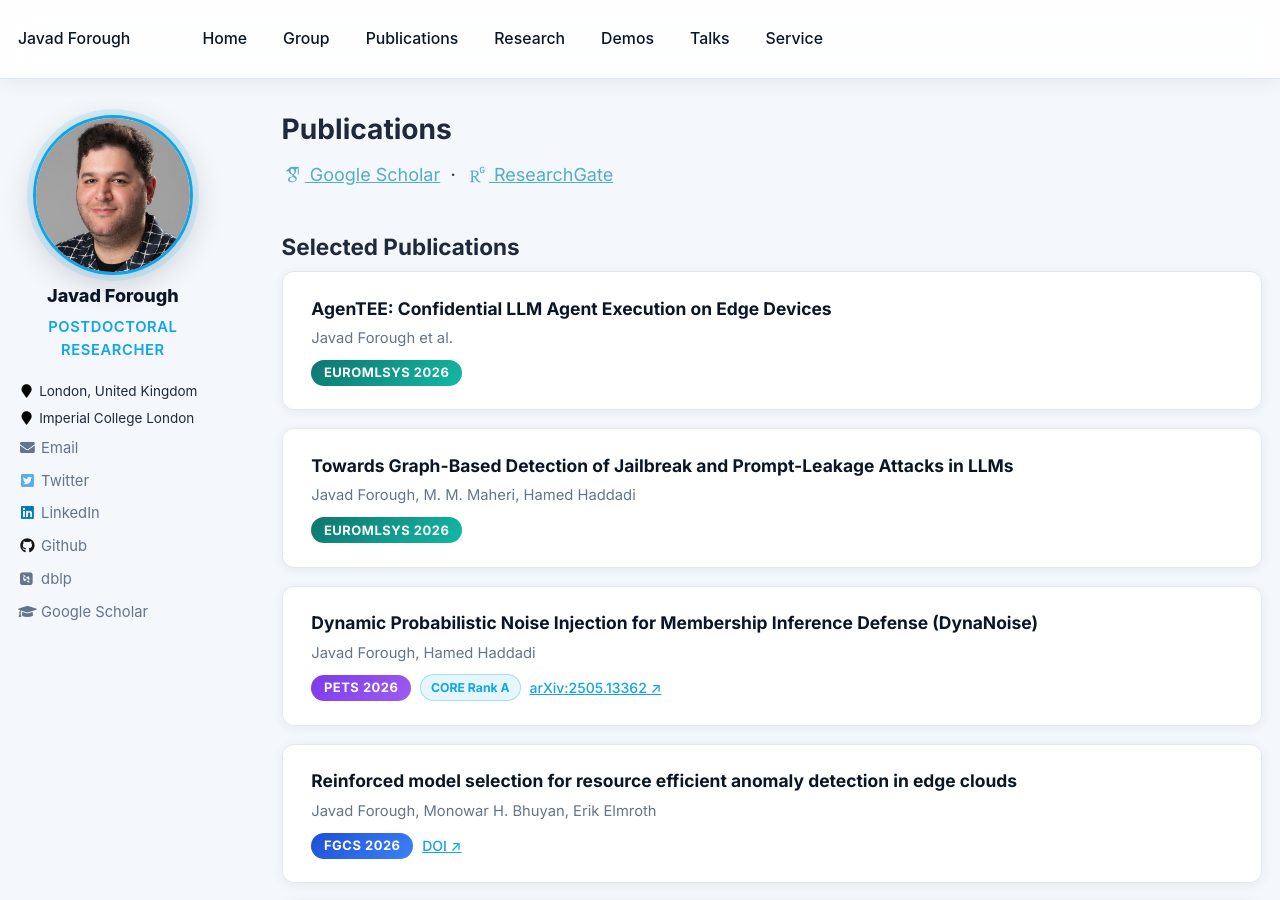
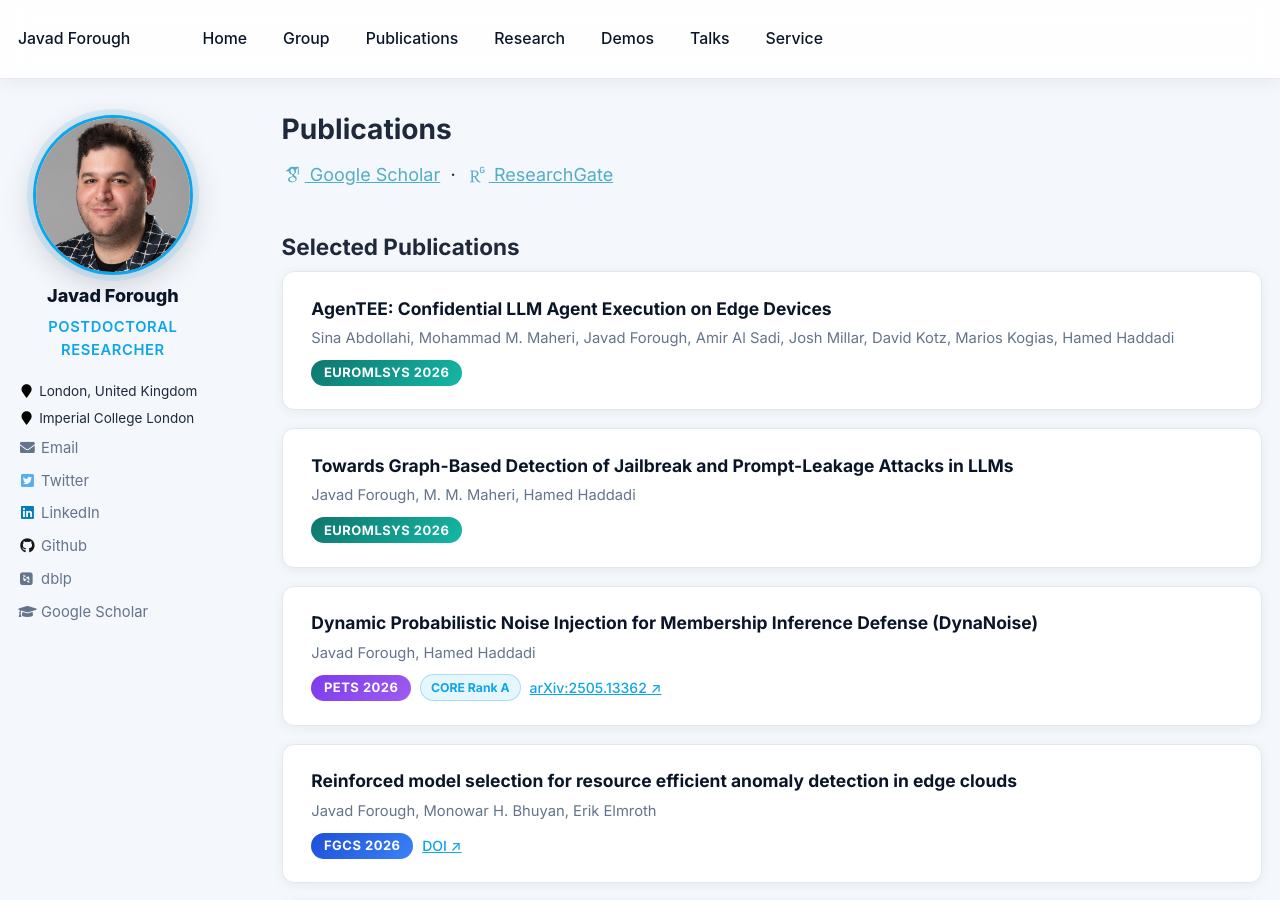
Before and after one commit to Javad-Forough/Javad-Forough.github.io, a Jekyll site: the page built from _pages/publications.md, in a window 1280 px wide and 900 px high. Built offline with Jekyll 4.4.1, drawn with Linux system fonts in a browser that asks for light colours; nearby versions of some CDN libraries; some web fonts are replaced.

Commit message:
Update website

```diff
--- a/_pages/publications.md
+++ b/_pages/publications.md
@@ -13,7 +13,7 @@ classes: wide
 
 <div class="pub-card" data-aos="fade-up">
   <div class="pub-title">AgenTEE: Confidential LLM Agent Execution on Edge Devices</div>
-  <div class="pub-authors">Javad Forough et al.</div>
+  <div class="pub-authors">Sina Abdollahi, Mohammad M. Maheri, Javad Forough, Amir Al Sadi, Josh Millar, David Kotz, Marios Kogias, Hamed Haddadi</div>
   <div class="pub-meta">
     <span class="pub-venue euromlsys">EuroMLSys 2026</span>
   </div>
```
